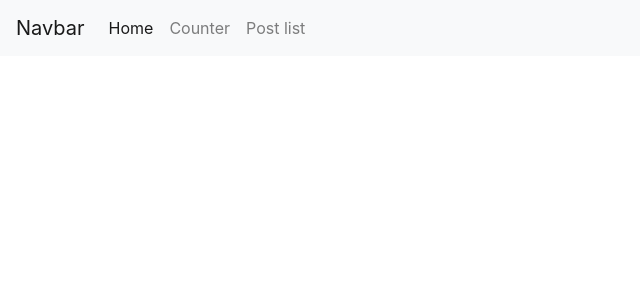
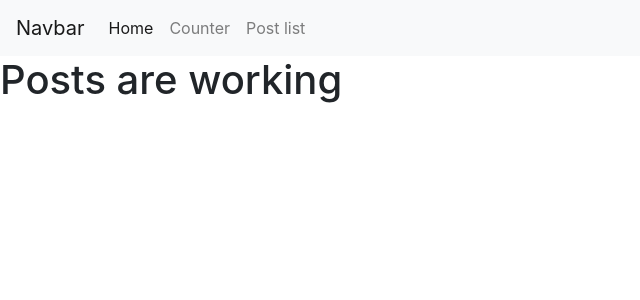
Before and after one commit to ishanRox/ngrx, an Angular app: page /post in a window 1280 px wide. Shown: the top 300 px of the page, without its empty margins (0-640 px from the left). Built offline with nearby package versions, Linux system fonts and the light colour scheme; what @ngrx/store would draw is missing.

Commit message:
post html

```diff
--- a/src/app/posts/post-list/post-list.component.html
+++ b/src/app/posts/post-list/post-list.component.html
@@ -0,0 +1 @@
+<h1>Posts are working</h1>
```
